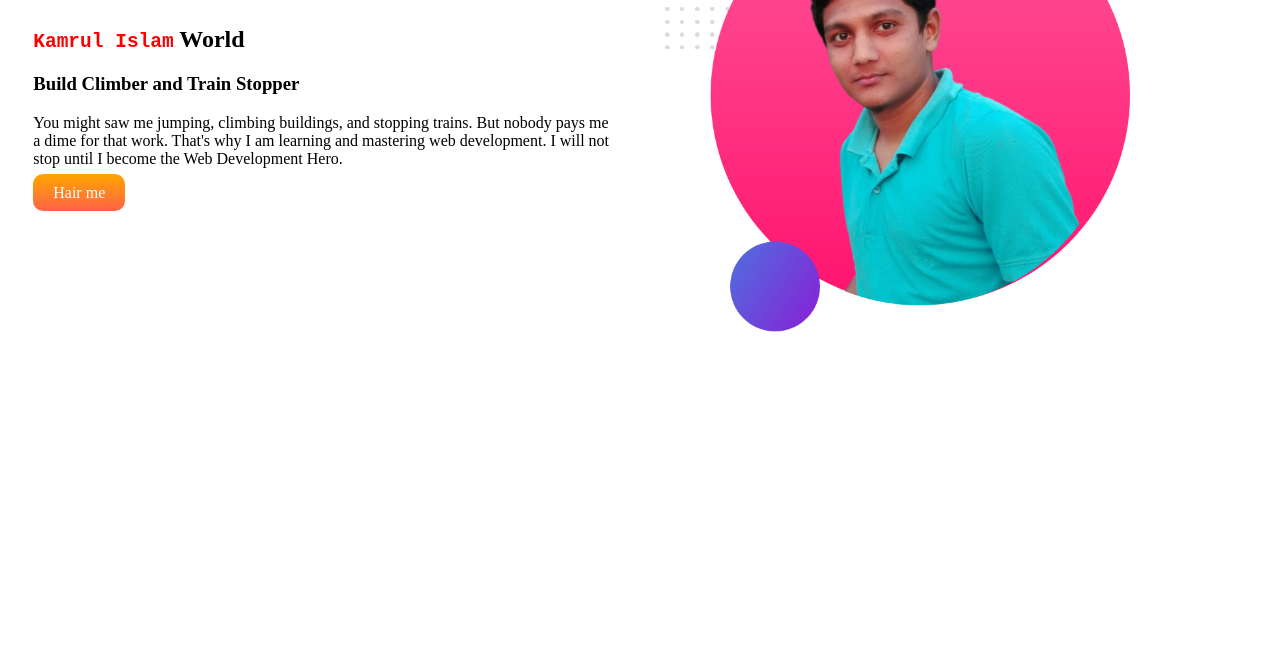
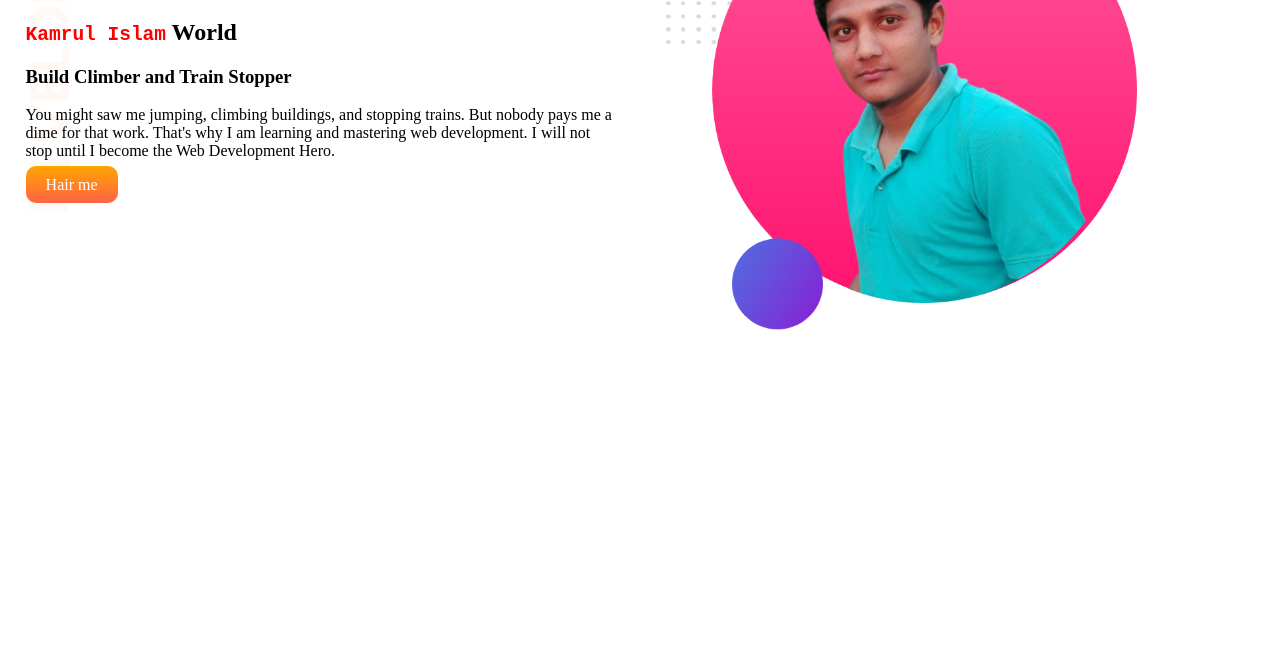
Before and after one commit to Kamrulislam82/new-weep-01, a plain HTML site: page index.html in a window 1280 px wide. Shown: the part 148-800 px from the top of the page. Drawn offline with Linux system fonts and the light colour scheme.

Commit message:
some inproved

```diff
--- a/index.html
+++ b/index.html
@@ -12,7 +12,7 @@
     <title>new-weep-01</title>
 </head>
     <body>
-    <section>
+    <section class="top-banner">
         <div class="hlaf-with">
             <h1>Welcome To</h1>
             <h2> <samp class="red-color">Kamrul Islam</samp> World</h2>
--- a/style.css
+++ b/style.css
@@ -1,5 +1,6 @@
 body{
-    font-family: font-family: 'Poppins', sans-serif;;
+    font-family: font-family: 'Poppins', sans-serif;
+    margin: 0;
 }
 h1{
     font-size: 50px;
@@ -25,3 +26,7 @@ section{
     border-radius: 10px;
 
 }
+.top-banner{
+    background-image: url(img/top-banner.png);
+    background-repeat: no-repeat;
+}
```
